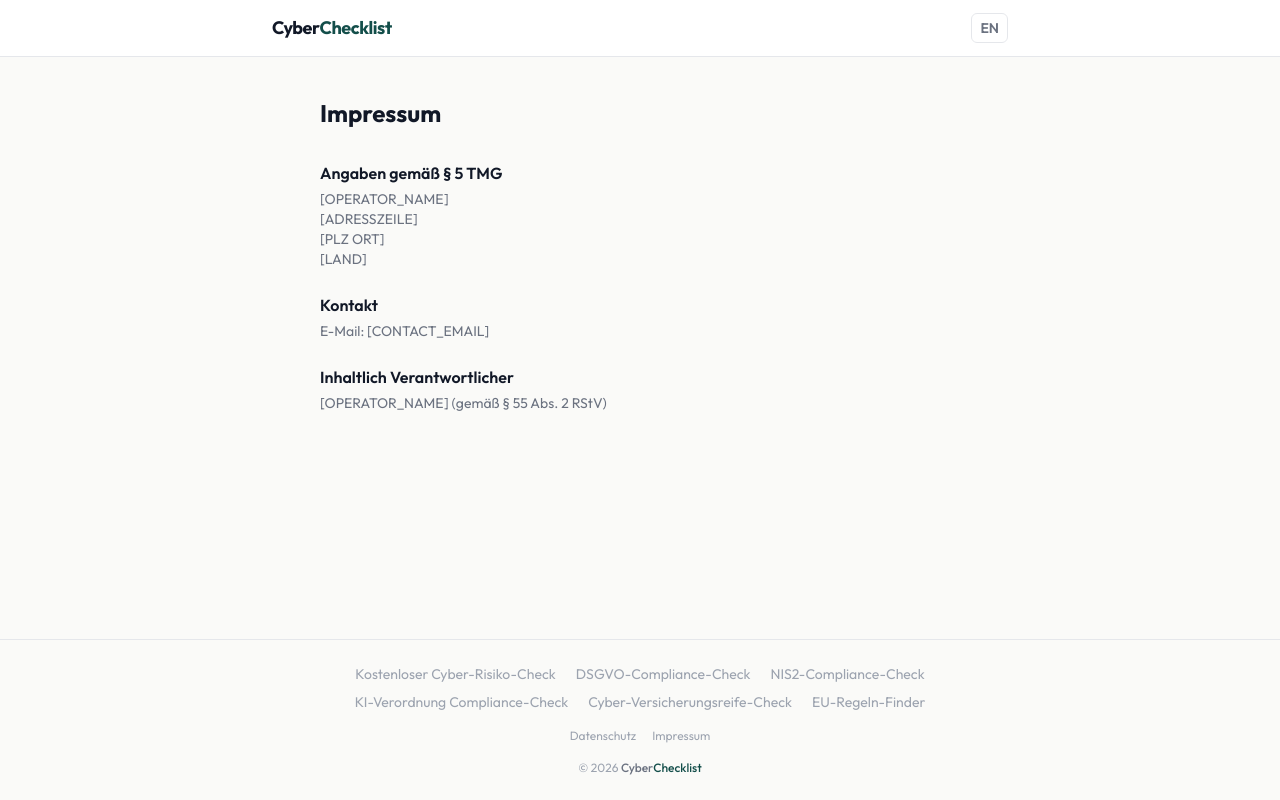
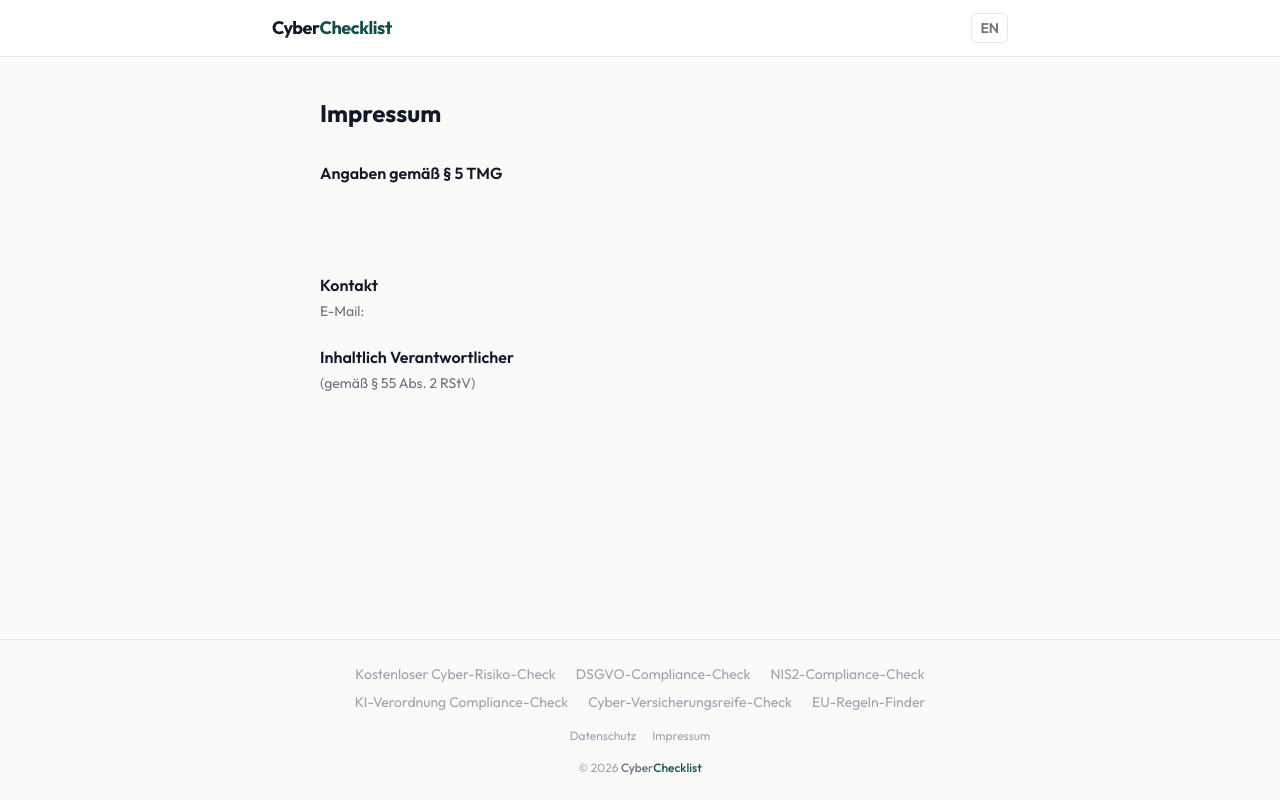
Before and after one commit to johninquest/crap, a Next.js app: page /de/imprint in a window 1280 px wide. Built offline with nearby package versions, Linux system fonts and the light colour scheme; no server answers.

Commit message:
implemented imprint via env file

```diff
--- a/src/app/[lang]/imprint/page.tsx
+++ b/src/app/[lang]/imprint/page.tsx
@@ -3,6 +3,7 @@ import { notFound } from "next/navigation";
 import { getDictionary, hasLocale, type Locale } from "../dictionaries";
 import { Header } from "@/components/layout/Header";
 import { BRAND } from "@/lib/config";
+import { applyLegalContact } from "@/lib/legalContact";
 import { buildAlternates, OG_IMAGE } from "@/lib/seo";
 
 export async function generateStaticParams() {
@@ -53,7 +54,7 @@ export default async function ImprintPage({
                 {section.heading}
               </h2>
               <p className="text-text-muted text-sm whitespace-pre-line">
-                {section.body}
+                {applyLegalContact(section.body)}
               </p>
             </section>
           ))}
--- a/src/app/[lang]/privacy/page.tsx
+++ b/src/app/[lang]/privacy/page.tsx
@@ -3,6 +3,7 @@ import { notFound } from "next/navigation";
 import { getDictionary, hasLocale, type Locale } from "../dictionaries";
 import { Header } from "@/components/layout/Header";
 import { BRAND } from "@/lib/config";
+import { applyLegalContact } from "@/lib/legalContact";
 import { buildAlternates, OG_IMAGE } from "@/lib/seo";
 
 export async function generateStaticParams() {
@@ -59,7 +60,7 @@ export default async function PrivacyPage({
                 {section.heading}
               </h2>
               <p className="text-text-muted text-sm whitespace-pre-line">
-                {section.body}
+                {applyLegalContact(section.body)}
               </p>
             </section>
           ))}
--- /dev/null
+++ b/src/lib/legalContact.ts
@@ -0,0 +1,20 @@
+const LEGAL_CONTACT = {
+  operatorName:   process.env.LEGAL_OPERATOR_NAME    ?? "",
+  addressLine:    process.env.LEGAL_ADDRESS_LINE     ?? "",
+  postalCodeCity: process.env.LEGAL_POSTAL_CODE_CITY ?? "",
+  country:        process.env.LEGAL_COUNTRY          ?? "",
+  contactEmail:   process.env.LEGAL_CONTACT_EMAIL    ?? "",
+};
+
+/** Replaces [TOKEN] placeholders in EN and DE legal copy with env-var values. */
+export function applyLegalContact(text: string): string {
+  return text
+    .replace(/\[OPERATOR_NAME\]/g,    LEGAL_CONTACT.operatorName)
+    .replace(/\[ADDRESS_LINE\]/g,     LEGAL_CONTACT.addressLine)
+    .replace(/\[ADRESSZEILE\]/g,      LEGAL_CONTACT.addressLine)
+    .replace(/\[POSTAL_CODE CITY\]/g, LEGAL_CONTACT.postalCodeCity)
+    .replace(/\[PLZ ORT\]/g,          LEGAL_CONTACT.postalCodeCity)
+    .replace(/\[COUNTRY\]/g,          LEGAL_CONTACT.country)
+    .replace(/\[LAND\]/g,             LEGAL_CONTACT.country)
+    .replace(/\[CONTACT_EMAIL\]/g,    LEGAL_CONTACT.contactEmail);
+}
```
